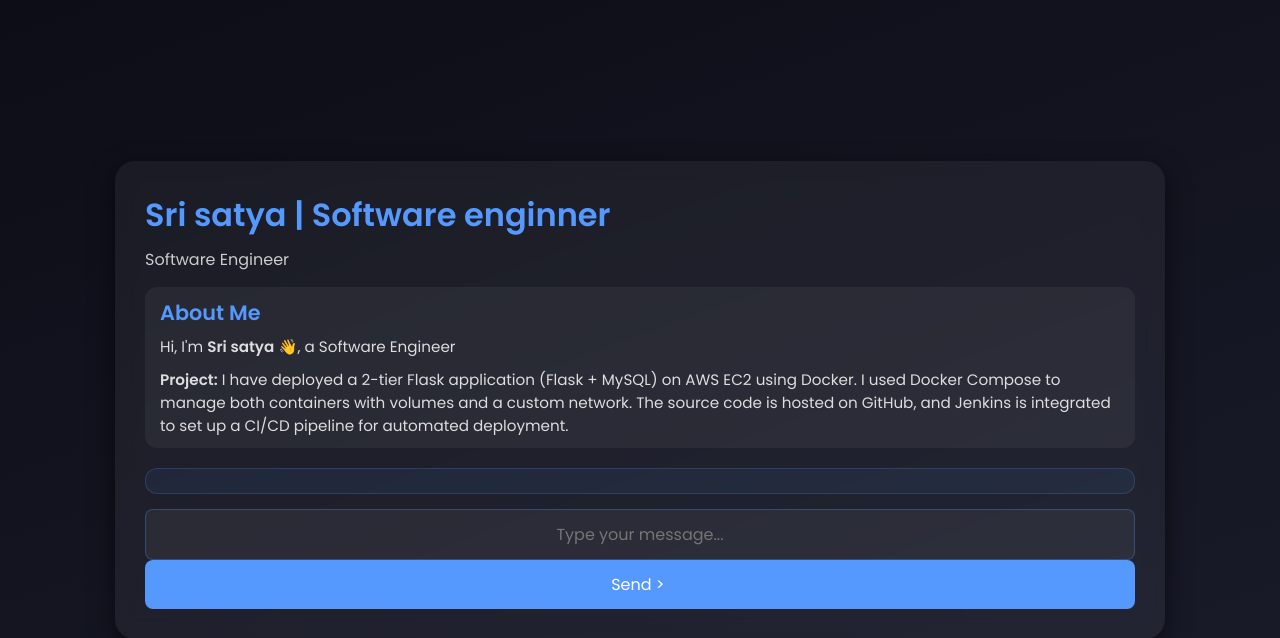
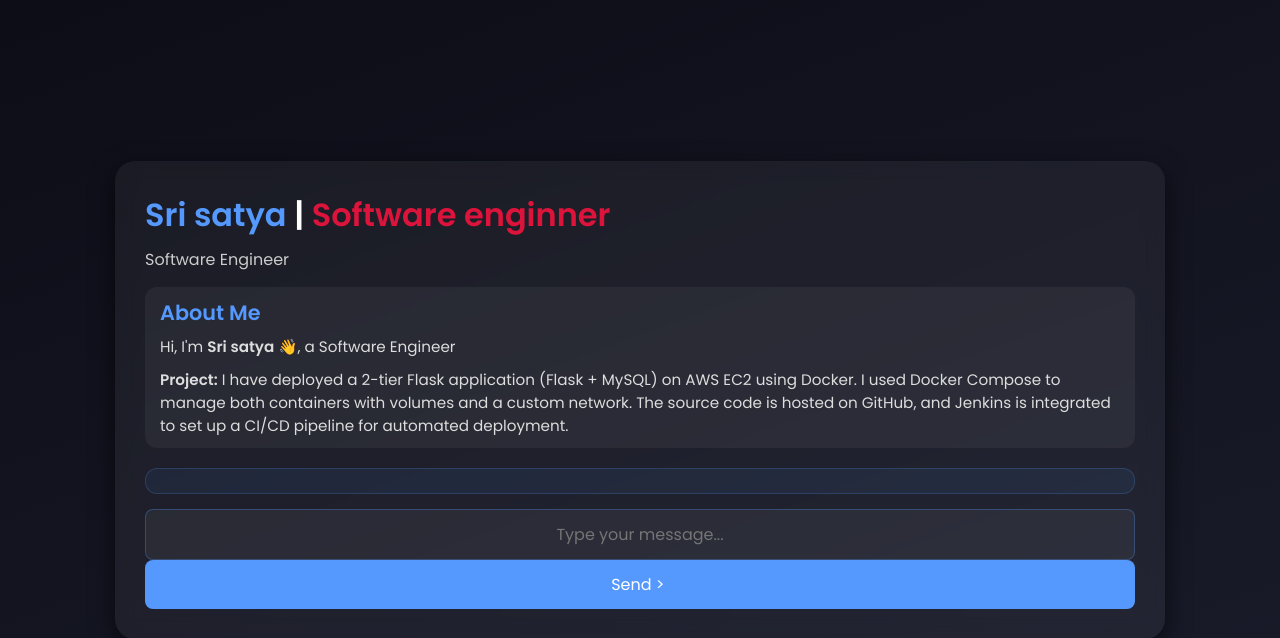
Before and after one commit to sriaaasri/Two-tier-flask-app, a Flask app: template templates/index.html in a window 1280 px wide. Shown: the top 638 px of the page. Run offline with Flask 3, Linux system fonts and the light colour scheme; the template is opened without the code that fills it, so the values that code supplies are empty; parts of the project's set-up code (start-up, migrations or seed data) failed here and were passed over.

Commit message:
Added seperate color to job title

```diff
--- a/templates/index.html
+++ b/templates/index.html
@@ -143,6 +143,10 @@
             transform: translateY(-2px);
         }
 
+        .job-title{
+            color: crimson;
+        }
+
         /* Responsive */
         @media (max-width: 800px) {
             .container {
@@ -170,7 +174,7 @@
         <!-- Content -->
         <div class="content">
             <div class="header">
-                <h1> Sri satya | Software enginner</h1>
+                <h1> Sri satya <span style="color: #fff;">| </span> <span class="job-title">Software enginner<span></h1>
                 <p>Software Engineer</p>
             </div>
 
```
